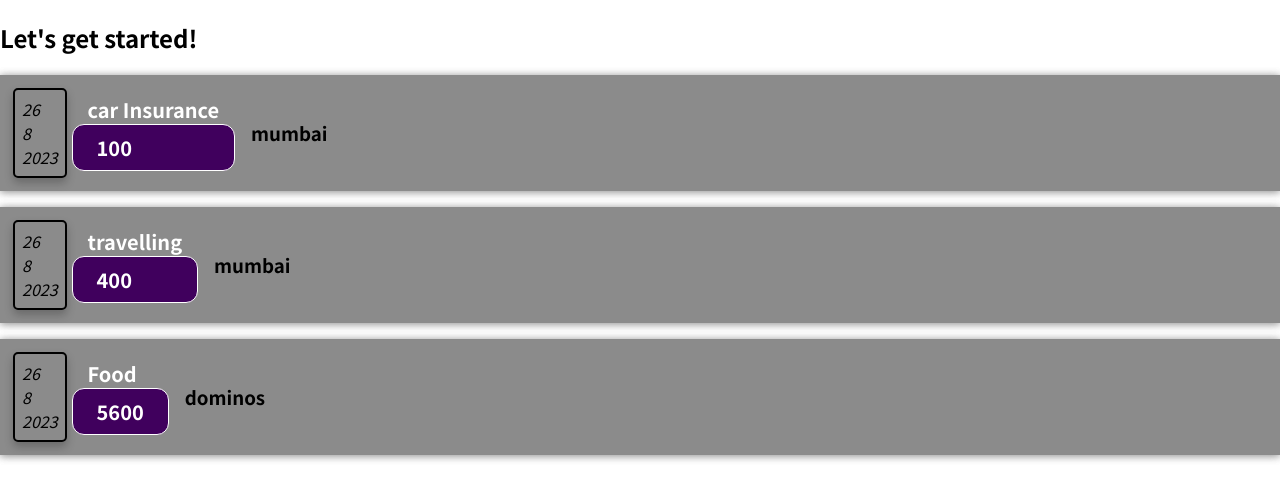
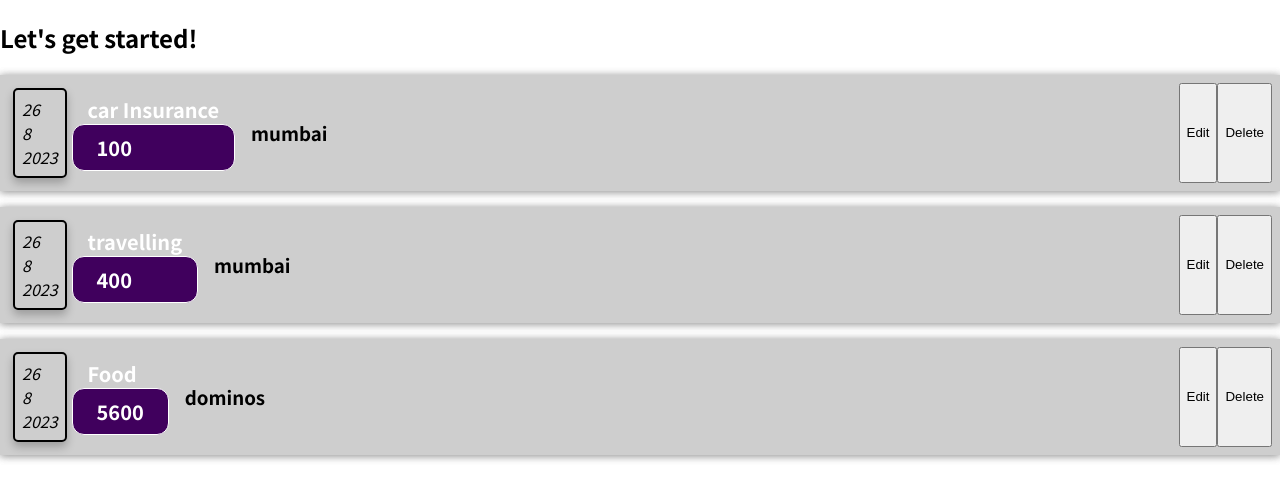
Before and after one commit to rajk5266/LearningReact, a React (Create React App) app: page / in a window 1280 px wide. Shown: the top 500 px of the page. Built offline with nearby package versions, Linux system fonts and the light colour scheme.

Commit message:
adding Event listeners

```diff
--- a/src/components/Expenses/ExpenseItem.css
+++ b/src/components/Expenses/ExpenseItem.css
@@ -1,11 +1,11 @@
 .expense-item {
     display: flex;
-    justify-content: space-between;
-    align-items: center;
+    justify-content: space-evenly;
+    /* align-items: center; */
     /* box-shadow: 0 2px 8px rgba(0, 0, 0, 0.25); */
     padding: 0.5rem;
     margin: 1rem 0;
-    background-color: #8b8b8b;
+    background-color: #cecece;
   }
 
   .expense-item__description {
--- a/src/components/Expenses/ExpenseItem.js
+++ b/src/components/Expenses/ExpenseItem.js
@@ -2,16 +2,24 @@ import ExpenseDate from  './ExpenseDate';
 import ExpenseDetails from './ExpenseDetails';
 import Card  from '../UI/Card';
 import './ExpenseItem.css'
+import React, { useState} from 'react'
+const ExpenseItem = (props) => {
+    const [title, setTitle] = useState(props.title);
 
-const ExpenseItem = (props) => {
+  const clickHandler = () => {
+      setTitle('new Title');
+
+  }
 
   return (
     <Card className="expense-item">
       <ExpenseDate date={props.date}/>
       <div className="expense-item__description">
-      <ExpenseDetails title={props.title} amount={props.amount}/>
+      <ExpenseDetails title={title} amount={props.amount}/>
         <h3>{props.location}</h3>
       </div>
+      <button onClick={clickHandler} >Edit</button>
+      <button  >Delete</button>
     </Card>
   );
 }
```
Also changed, not shown: src/index.css (line endings or trailing spaces).
